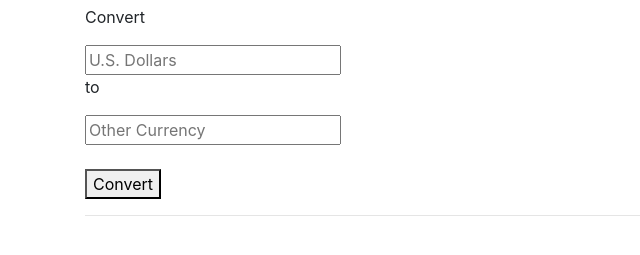
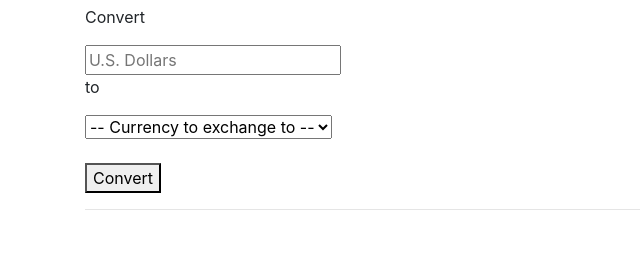
Before and after one commit to tayphill13/Money-Exchange6, a website built with webpack: page src/index.html in a window 1280 px wide. Shown: the part 51-306 px from the top of the page, without its empty margins (0-640 px from the left). Built offline with nearby package versions, Linux system fonts and the light colour scheme.

Commit message:
change to a drop down selector for currencies to exchange to

```diff
--- a/src/exchange-service.js
+++ b/src/exchange-service.js
@@ -1,7 +1,7 @@
 export class CurrencyService {
   async getCurrencyConversion() {
     try {
-      let response = await fetch("https://v6.exchangerate-api.com/v6/API_KEY/pair/USD/OTHERCURRENCY/AMOUNT");
+      let response = await fetch("https://v6.exchangerate-api.com/v6/API_KEY/latest/USD/");
       let jsonResponse;
       if (response.ok && response.status == 200) {
         jsonResponse = await response.json();
--- a/src/index.html
+++ b/src/index.html
@@ -7,10 +7,18 @@
   <body>
     <div class="container">
       <h1>Exchange Currency</h1>
-      <div id="exchange-form">
+      <div id="formOne">
         <p>Convert</p>
-        <input id="money-amount" type="text" placeholder="U.S. Dollars">
-        <p>to</p><input id="country" type="text" placeholder="Other Currency">
+        <input id="money-amount" type="number" placeholder="U.S. Dollars" required>
+        <p>to</p>
+        <select required>
+          <option disabled selected value> -- Currency to exchange to -- </option>
+          <option id="cad" value="canadian">CAD - Canadian Dollar</option>
+          <option id="mxn" value="mexican">MXN - Mexican Peso</option>
+          <option id="pen" value="peruvian">PEN - Peruvian Sol</option>
+          <option id="twd" value="taiwanese">TWD - New Taiwan Dollar</option>
+          <option id="CHF" value="swiss">CHF - Swiss Franc</option>
+        </select>
         <br><br>
         <button id="submit">Convert</button>
         <hr>
--- a/src/main.js
+++ b/src/main.js
@@ -2,6 +2,7 @@ import $ from 'jquery';
 import 'bootstrap';
 import 'bootstrap/dist/css/bootstrap.min.css';
 import './styles.css';
+import {CurrencyService} from './exchange-service.js';
 
 $(document).ready(function () {
   // $('#submit-button').submit(function (event) {
```
